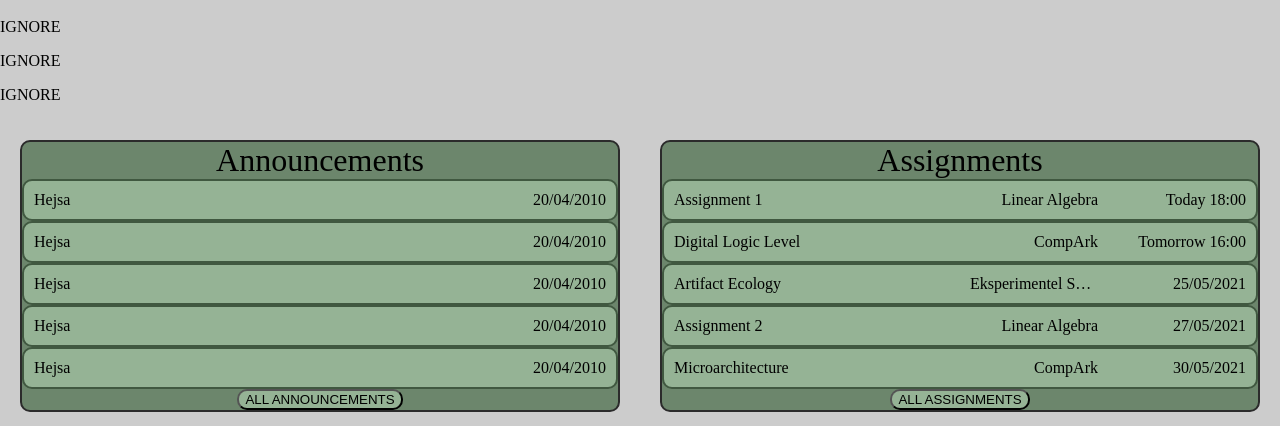
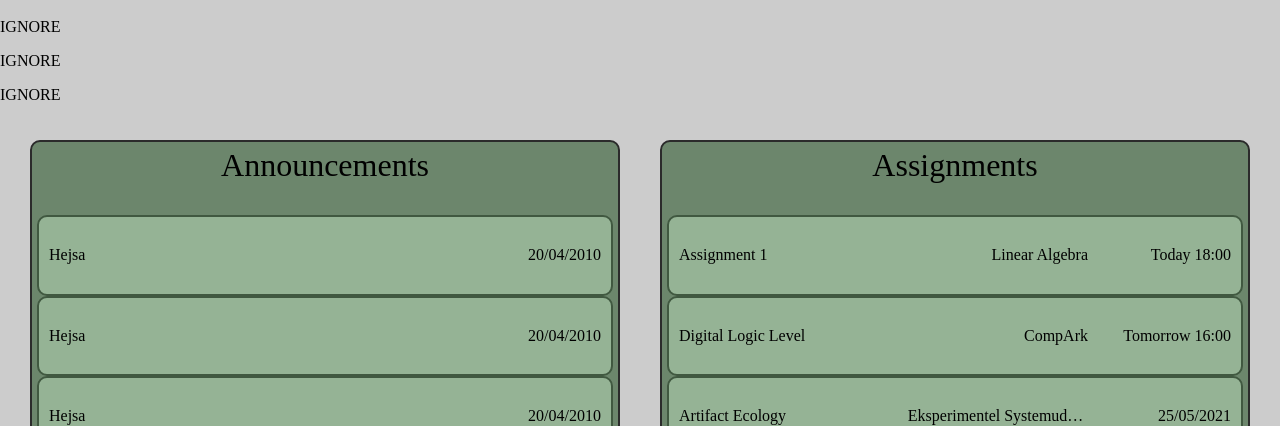
Before and after one commit to winrarr/hej, a plain HTML site: page index.html in a window 1280 px wide. Shown: the part 1211-1637 px from the top of the page. Drawn offline with Linux system fonts and the light colour scheme.

Commit message:
Jumpbutton image and changes to the infoboxes sizing

```diff
--- a/index.html
+++ b/index.html
@@ -54,7 +54,7 @@
     </div>
 
     <div id="scroll-button">
-        <button class="scrollbutton" onclick="scrollWin()">CLICK</button>
+        <button class="scrollbutton" onclick="scrollWin()"><img src="img/arrow_down.png"></button>
     </div>
     <script>
         function scrollWin(){
--- a/styles.css
+++ b/styles.css
@@ -118,6 +118,10 @@ body {
     height: 50px;
 }
 
+.scrollbutton img {
+    height: 100%;
+}
+
 /* INFO BOXES */
 
 #infoboxes {
@@ -125,6 +129,7 @@ body {
     display: grid;
     grid-template-columns: 50% 50%;
     align-items: center;
+    margin: 10px;
 }
 
 .box {
@@ -132,6 +137,10 @@ body {
     border: 2px solid rgb(43, 43, 43);
     background-color: rgb(108, 134, 108);
     border-radius: 10px;
+    padding: 5px;
+    height: 85vh;
+    display: grid;
+    grid-template-rows: 10% 75% 15%;
 }
 
 .boxtitle {
@@ -144,9 +153,10 @@ body {
     cursor: pointer;
     display: grid;
     align-items: center;
-    border: 2px solid  rgb(64, 88, 64);;
+    border: 2px solid  rgb(64, 88, 64);
     background-color:  rgb(149, 179, 149);
     border-radius: 10px;
+    height: 15%;
 }
 
 .assignment-element:hover, .announcement-element:hover{
@@ -154,11 +164,11 @@ body {
 }
 
 .announcement-element {
-    grid-template-columns: 70% 30%;
+    grid-template-columns: 60% 40%;
 }
 
 .assignment-element{
-    grid-template-columns: 50% 25% 25%;
+    grid-template-columns: 40% 35% 25%;
 }
 
 .infobox-text {
@@ -181,6 +191,7 @@ body {
 .infobox-button {
     background-color: rgb(149, 179, 149);
     border-radius: 10px;
+    border: 2px solid  rgb(64, 88, 64);
 }
 
 
```
Also changed, not shown: img/arrow_down.png (added).
